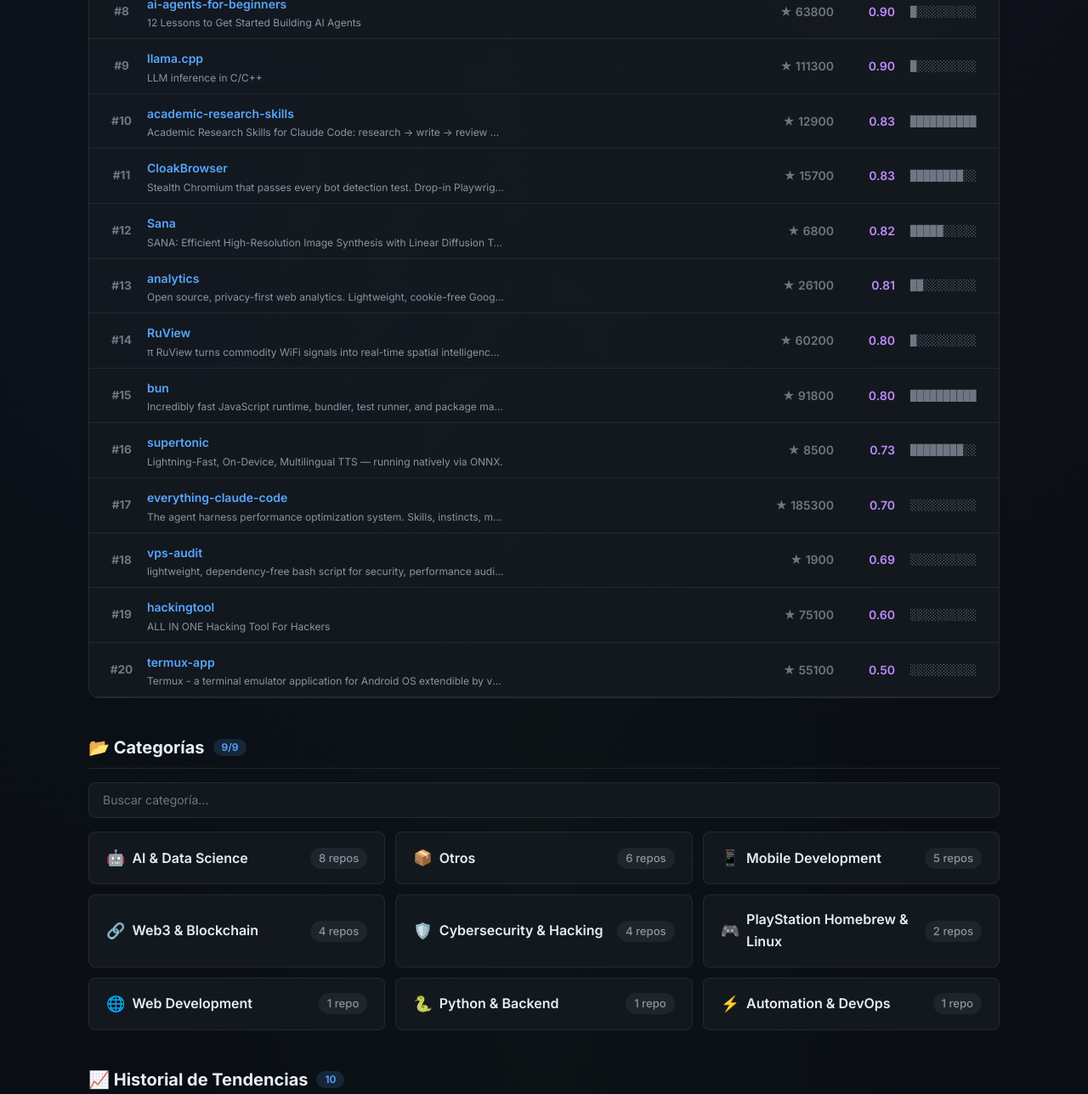
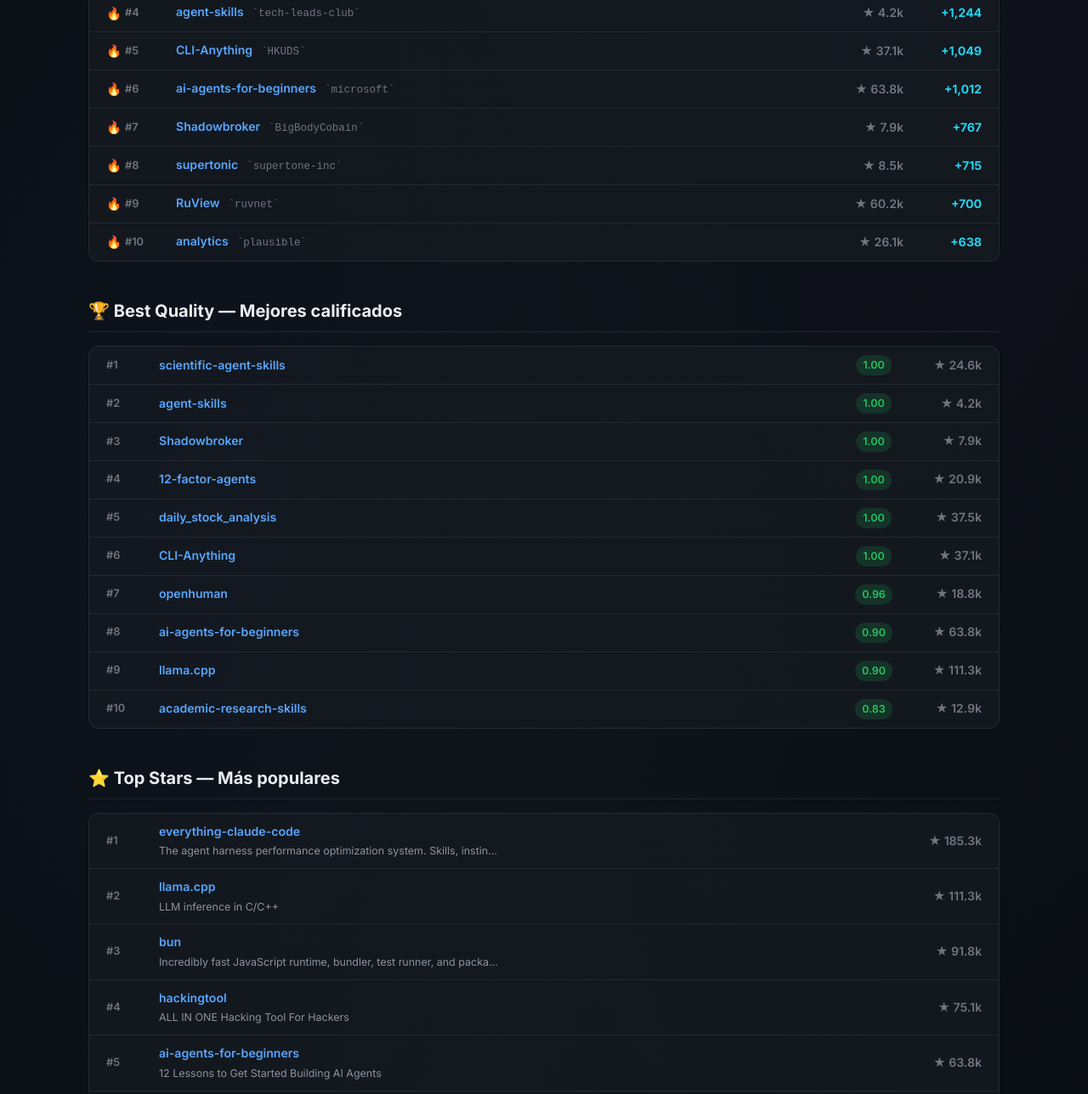
Before and after one commit to alexeisveliz95/stellar-dashboard, an Astro site: page / in a window 1280 px wide. Shown: the part 1146-2434 px from the top of the page at 85% size. Built offline with nearby package versions, Linux system fonts and the light colour scheme; Astro itself is replaced by a stand-in of ours; some packages are replaced by stand-ins of ours.

Commit message:
feat: add 3 tables layout (Trending Now, Best Quality, Top Stars)
- Create TrendingNowTable.astro for trending repos with growth in cyan
- Create QualityTable.astro with colored score pills (green/yellow/gray)
- Create CuratedTable.astro sorted by total stars with descriptions
- Replace single RepoTable with 3 separate tables in index.astro
- Fix loadLatestTrending to skip non-trending files (top_historico.md)
- Follow blueprint: stellar-dashboard-v2

```diff
--- /dev/null
+++ b/src/components/CuratedTable.astro
@@ -0,0 +1,77 @@
+---
+import type { ProjectRow } from "../lib/types";
+
+export interface Props {
+  projects: ProjectRow[];
+  maxRows?: number;
+}
+
+const { projects, maxRows = 10 } = Astro.props;
+const sorted = [...projects].sort((a, b) => b.starsRaw - a.starsRaw).slice(0, maxRows);
+---
+
+<div class="curated-table">
+  {sorted.map((proj, i) => (
+    <div class="curated-row">
+      <div class="rank-col">#{i + 1}</div>
+      <div class="info-col">
+        <a href={proj.url} target="_blank" rel="noopener">{proj.name}</a>
+        <div class="desc">{proj.description}</div>
+      </div>
+      <div class="stars-col">★ {proj.stars}</div>
+    </div>
+  ))}
+</div>
+
+<style>
+  .curated-table {
+    background: var(--surface);
+    border: 1px solid var(--surface-border);
+    border-radius: var(--radius);
+    overflow: hidden;
+    backdrop-filter: blur(8px);
+  }
+  .curated-row {
+    display: flex;
+    align-items: center;
+    padding: 10px 20px;
+    border-bottom: 1px solid var(--surface-border);
+    transition: background 0.15s;
+    gap: 12px;
+    font-size: 0.88rem;
+  }
+  .curated-row:last-child { border-bottom: none; }
+  .curated-row:hover { background: rgba(88, 166, 255, 0.04); }
+  .rank-col {
+    width: 50px;
+    flex-shrink: 0;
+    font-weight: 600;
+    color: var(--text-dim);
+    font-size: 0.8rem;
+  }
+  .info-col { flex: 1; min-width: 0; }
+  .info-col a { font-weight: 600; color: var(--accent); text-decoration: none; }
+  .info-col a:hover { text-decoration: underline; }
+  .desc {
+    font-size: 0.78rem;
+    color: var(--text-muted);
+    margin-top: 2px;
+    white-space: nowrap;
+    overflow: hidden;
+    text-overflow: ellipsis;
+    max-width: 400px;
+  }
+  .stars-col {
+    width: 80px;
+    text-align: right;
+    color: var(--text-dim);
+    font-weight: 600;
+    flex-shrink: 0;
+  }
+  @media (max-width: 640px) {
+    .curated-row { padding: 10px 14px; gap: 8px; }
+    .rank-col { width: 40px; }
+    .desc { max-width: 200px; }
+    .stars-col { width: auto; }
+  }
+</style>
--- /dev/null
+++ b/src/components/QualityTable.astro
@@ -0,0 +1,86 @@
+---
+import type { ProjectRow } from "../lib/types";
+
+export interface Props {
+  projects: ProjectRow[];
+  maxRows?: number;
+}
+
+const { projects, maxRows = 10 } = Astro.props;
+const sorted = [...projects].sort((a, b) => b.score - a.score).slice(0, maxRows);
+
+function scorePill(score: number): string {
+  if (score >= 0.8) return "score-high";
+  if (score >= 0.5) return "score-medium";
+  return "score-low";
+}
+---
+
+<div class="quality-table">
+  {sorted.map((proj, i) => (
+    <div class="quality-row">
+      <div class="rank-col">#{i + 1}</div>
+      <div class="info-col">
+        <a href={proj.url} target="_blank" rel="noopener">{proj.name}</a>
+      </div>
+      <div class="score-col">
+        <span class={`score-pill ${scorePill(proj.score)}`}>{proj.score.toFixed(2)}</span>
+      </div>
+      <div class="stars-col">★ {proj.stars}</div>
+    </div>
+  ))}
+</div>
+
+<style>
+  .quality-table {
+    background: var(--surface);
+    border: 1px solid var(--surface-border);
+    border-radius: var(--radius);
+    overflow: hidden;
+    backdrop-filter: blur(8px);
+  }
+  .quality-row {
+    display: flex;
+    align-items: center;
+    padding: 10px 20px;
+    border-bottom: 1px solid var(--surface-border);
+    transition: background 0.15s;
+    gap: 12px;
+    font-size: 0.88rem;
+  }
+  .quality-row:last-child { border-bottom: none; }
+  .quality-row:hover { background: rgba(88, 166, 255, 0.04); }
+  .rank-col {
+    width: 50px;
+    flex-shrink: 0;
+    font-weight: 600;
+    color: var(--text-dim);
+    font-size: 0.8rem;
+  }
+  .info-col { flex: 1; min-width: 0; }
+  .info-col a { font-weight: 600; color: var(--accent); text-decoration: none; }
+  .info-col a:hover { text-decoration: underline; }
+  .score-col { width: 70px; text-align: center; flex-shrink: 0; }
+  .score-pill {
+    display: inline-block;
+    padding: 2px 8px;
+    border-radius: 12px;
+    font-size: 0.78rem;
+    font-weight: 600;
+  }
+  .score-high { background: rgba(34, 197, 94, 0.15); color: #22c55e; }
+  .score-medium { background: rgba(234, 179, 8, 0.15); color: #eab308; }
+  .score-low { background: rgba(156, 163, 175, 0.15); color: #9ca3af; }
+  .stars-col {
+    width: 80px;
+    text-align: right;
+    color: var(--text-dim);
+    font-weight: 600;
+    flex-shrink: 0;
+  }
+  @media (max-width: 640px) {
+    .quality-row { padding: 10px 14px; gap: 8px; }
+    .rank-col { width: 40px; }
+    .stars-col { width: auto; }
+  }
+</style>
--- /dev/null
+++ b/src/components/TrendingNowTable.astro
@@ -0,0 +1,88 @@
+---
+import type { TrendingRow } from "../lib/types";
+
+export interface Props {
+  ranking: TrendingRow[];
+  maxRows?: number;
+}
+
+const { ranking, maxRows = 10 } = Astro.props;
+const top = ranking.slice(0, maxRows);
+---
+
+<div class="trend-now-table">
+  {top.map((row) => (
+    <div class="trend-now-row">
+      <div class="rank-col">
+        <span class="rank-icon">{row.hot ? "🔥" : "📈"}</span>
+        <span class="rank-num">#{row.rank}</span>
+      </div>
+      <div class="info-col">
+        <a href={row.url} target="_blank" rel="noopener">{row.name}</a>
+        <span class="owner">`{row.owner}`</span>
+      </div>
+      <div class="stars-col">★ {row.stars}</div>
+      <div class="growth-col">+{row.growth.toLocaleString()}</div>
+    </div>
+  ))}
+</div>
+
+<style>
+  .trend-now-table {
+    background: var(--surface);
+    border: 1px solid var(--surface-border);
+    border-radius: var(--radius);
+    overflow: hidden;
+    backdrop-filter: blur(8px);
+  }
+  .trend-now-row {
+    display: flex;
+    align-items: center;
+    padding: 10px 20px;
+    border-bottom: 1px solid var(--surface-border);
+    transition: background 0.15s;
+    gap: 12px;
+    font-size: 0.88rem;
+  }
+  .trend-now-row:last-child { border-bottom: none; }
+  .trend-now-row:hover { background: rgba(88, 166, 255, 0.04); }
+  .rank-col {
+    width: 70px;
+    flex-shrink: 0;
+    font-weight: 600;
+    color: var(--text-dim);
+    display: flex;
+    align-items: center;
+    gap: 4px;
+  }
+  .rank-icon { font-size: 0.9rem; }
+  .rank-num { font-size: 0.8rem; }
+  .info-col { flex: 1; min-width: 0; }
+  .info-col a { font-weight: 600; color: var(--accent); text-decoration: none; }
+  .info-col a:hover { text-decoration: underline; }
+  .info-col .owner {
+    font-size: 0.78rem;
+    color: var(--text-dim);
+    margin-left: 6px;
+    font-family: monospace;
+  }
+  .stars-col {
+    width: 80px;
+    text-align: right;
+    color: var(--text-dim);
+    font-weight: 600;
+    flex-shrink: 0;
+  }
+  .growth-col {
+    width: 80px;
+    text-align: right;
+    color: #22d3ee;
+    font-weight: 700;
+    flex-shrink: 0;
+  }
+  @media (max-width: 640px) {
+    .trend-now-row { padding: 10px 14px; gap: 8px; }
+    .rank-col { width: 50px; }
+    .stars-col, .growth-col { width: auto; }
+  }
+</style>
--- a/src/lib/mdParser.ts
+++ b/src/lib/mdParser.ts
@@ -215,7 +215,11 @@
 
 export function loadLatestTrending(): TrendingReport | null {
   const files = readDir("Tendencias");
-  return files.length > 0 ? parseTrendingFile(files[0]) : null;
+  for (const f of files) {
+    const report = parseTrendingFile(f);
+    if (report) return report;
+  }
+  return null;
 }
 
 // ── Helpers ─────────────────────────────────────────────────────────────────
--- a/src/pages/index.astro
+++ b/src/pages/index.astro
@@ -3,7 +3,9 @@
 import DashboardHeader from "../components/DashboardHeader.astro";
 import StatsCards from "../components/StatsCards.astro";
 import CategoryGrid from "../components/CategoryGrid.astro";
-import RepoTable from "../components/RepoTable.astro";
+import TrendingNowTable from "../components/TrendingNowTable.astro";
+import QualityTable from "../components/QualityTable.astro";
+import CuratedTable from "../components/CuratedTable.astro";
 import TrendChart from "../components/TrendChart.astro";
 import Footer from "../components/Footer.astro";
 import {
@@ -21,8 +23,6 @@
 const allProjects = categories.flatMap((c) =>
   c.projects.map((p) => ({ ...p, _category: c.name }))
 );
-allProjects.sort((a, b) => b.score - a.score);
-const topProjects = allProjects.slice(0, 20);
 
 const totalRawStars = allProjects.reduce((sum, p) => sum + p.starsRaw, 0);
 const fmtStars =
@@ -42,7 +42,7 @@
 
   <StatsCards
     stats={[
-      { value: String(dashboard.totalItems), label: "Repos curados", icon: "📦", accent: "blue", href: "#repos" },
+      { value: String(dashboard.totalItems), label: "Repos curados", icon: "📦", accent: "blue", href: "#trending" },
       { value: String(dashboard.activeCategories), label: "Categorías activas", icon: "📂", accent: "green", href: "#categorias" },
       { value: String(allTrending.length), label: "Días con datos", icon: "📈", accent: "orange" },
       { value: fmtStars, label: "Estrellas totales", icon: "⭐", accent: "pink" },
@@ -51,10 +51,10 @@
 
   {
     latestTrending && (
-      <section id="tendencias" class="my-11 fade-in" style="animation-delay: 0.3s">
+      <section id="trending" class="my-11 fade-in" style="animation-delay: 0.3s">
         <div class="flex items-center justify-between mb-4 pb-2.5 border-b border-surface-border">
           <h2 class="text-xl font-bold flex items-center gap-2.5">
-            🔥 Trending hoy <span class="text-xs font-semibold bg-stellar-accent-glow text-stellar-accent px-2.5 py-0.5 rounded-full">{latestTrending.date}</span>
+            🔥 Trending Now <span class="text-xs font-semibold bg-stellar-accent-glow text-stellar-accent px-2.5 py-0.5 rounded-full">{latestTrending.date}</span>
           </h2>
           <a
             href={`/stellar-dashboard/tendencias/${latestTrending.slug}`}
@@ -74,17 +74,25 @@
         }
 
         <TrendChart ranking={latestTrending.ranking} maxBars={10} height={220} />
+        <div class="mt-4">
+          <TrendingNowTable ranking={latestTrending.ranking} maxRows={10} />
+        </div>
       </section>
     )
   }
 
-  <section id="repos" class="my-11 fade-in" style="animation-delay: 0.4s">
-    <RepoTable
-      projects={topProjects}
-      title="Top 20 Repositorios"
-      searchable={true}
-      sortable={true}
-    />
+  <section class="my-11 fade-in" style="animation-delay: 0.4s">
+    <h2 class="text-xl font-bold mb-4 pb-2.5 border-b border-surface-border flex items-center gap-2.5">
+      🏆 Best Quality — Mejores calificados
+    </h2>
+    <QualityTable projects={allProjects} maxRows={10} />
+  </section>
+
+  <section class="my-11 fade-in" style="animation-delay: 0.45s">
+    <h2 class="text-xl font-bold mb-4 pb-2.5 border-b border-surface-border flex items-center gap-2.5">
+      ⭐ Top Stars — Más populares
+    </h2>
+    <CuratedTable projects={allProjects} maxRows={10} />
   </section>
 
   <section id="categorias" class="my-11 fade-in" style="animation-delay: 0.5s">
@@ -119,7 +127,6 @@
     flex-wrap: wrap;
     gap: 10px;
   }
-
   .trend-pill {
     display: inline-flex;
     flex-direction: column;
@@ -135,14 +142,12 @@
     border-radius: 20px;
     transition: all 0.2s;
   }
-
   .trend-pill:hover {
     color: var(--accent);
     border-color: var(--accent);
     background: var(--accent-glow);
     transform: translateY(-1px);
   }
-
   .fade-in {
     animation: fadeIn 0.8s ease-out both;
   }
```
